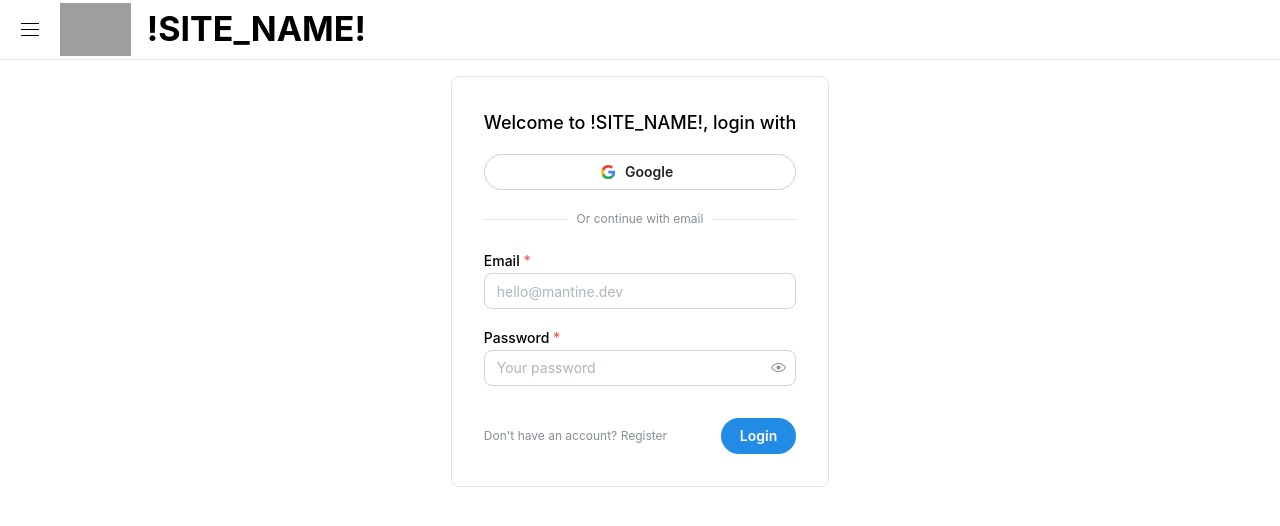
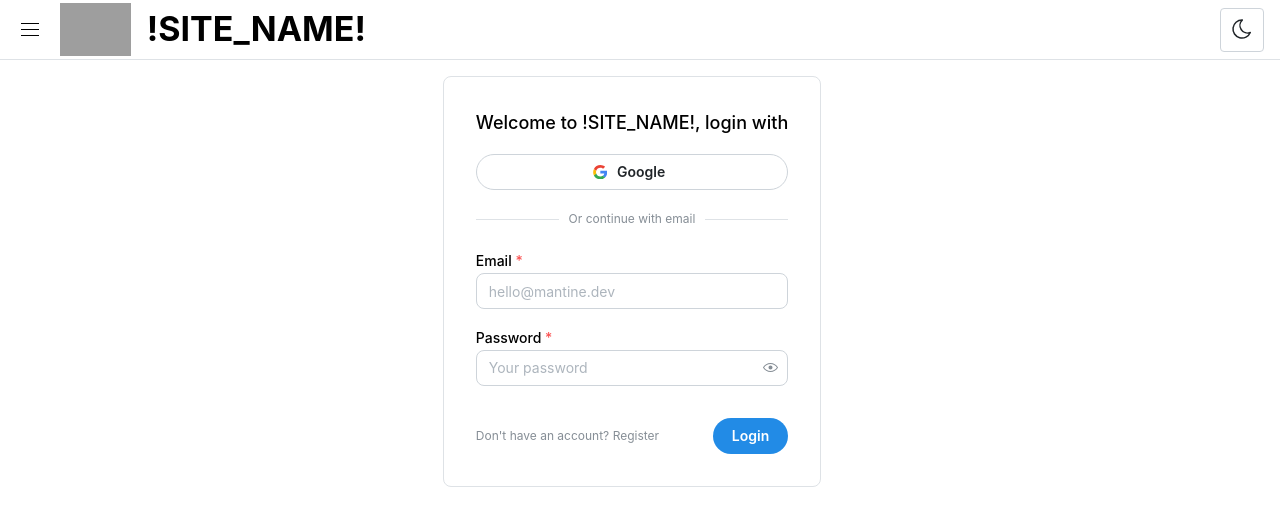
Before and after one commit to orireiter/working-hours, a React (Vite) app: page / in a window 1280 px wide. Shown: the top 526 px of the page. Built offline with nearby package versions, Linux system fonts and the light colour scheme; grey boxes are pictures that could not be loaded.

Commit message:
add dark light toggle

```diff
--- a/package.json
+++ b/package.json
@@ -13,6 +13,7 @@
     "@mantine/core": "^7.2.1",
     "@mantine/form": "^7.2.1",
     "@mantine/hooks": "^7.2.1",
+    "@tabler/icons-react": "^2.40.0",
     "react": "^18.2.0",
     "react-dom": "^18.2.0",
     "zustand": "^4.4.6"
--- a/src/App.tsx
+++ b/src/App.tsx
@@ -1,31 +1,19 @@
 import '@mantine/core/styles.css';
-import { MantineProvider } from '@mantine/core';
+import { MantineProvider, ColorSchemeScript } from '@mantine/core';
 
-
-import { useGeneralSettingStore } from './stores/generalSettings.store';
 import { Layout } from './components/layout/Layout';
 import { Login } from './pages/login/Login.page'
 
-
-import { useEffect } from 'react';
-import { ColorSchemeEnum } from './models/generalSettings.models';
-
 function App() {
-  const generalSettingsStore = useGeneralSettingStore();
-
-  useEffect(() => {
-    setTimeout(() => {
-      generalSettingsStore.setColorScheme(ColorSchemeEnum.DARK);
-      console.log(generalSettingsStore.colorScheme);
-    }, 3000);
-  }, []);
-
   return (
-    <MantineProvider defaultColorScheme={generalSettingsStore.colorScheme}>
-      <Layout>
-        <Login />
-      </Layout>
-    </ MantineProvider>
+    <>
+      <ColorSchemeScript defaultColorScheme="auto" />
+      <MantineProvider defaultColorScheme="auto">
+        <Layout>
+          <Login />
+        </Layout>
+      </ MantineProvider>
+    </>
   )
 }
 
--- a/src/components/layout/Layout.tsx
+++ b/src/components/layout/Layout.tsx
@@ -12,14 +12,15 @@ export function Layout(props: {children: JSX.Element} ) {
       <AppShell
         header={{ height: 60 }}
         navbar={{width: 300, breakpoint: 'sm', collapsed: {desktop: !isNavbarOpened, mobile: !isNavbarOpened}}}
-        padding="md">
+        padding="md"
+        zIndex={1}>
           <AppShell.Header>
             <Header isBurgerOpened={isNavbarOpened} toggleBurgerOpen={toggleNavbarOpen} />
           </AppShell.Header>
           <AppShell.Navbar p="md">
             <Navbar />
           </AppShell.Navbar>
-          <AppShell.Main>
+          <AppShell.Main pl={'0'}>
             {props.children}
           </AppShell.Main>
       </AppShell>
--- a/src/components/layout/components/Header.tsx
+++ b/src/components/layout/components/Header.tsx
@@ -1,14 +1,42 @@
-import { Group, Burger, Title, Image } from "@mantine/core"
+import { Group, Burger, Title, Image, ActionIcon, useMantineColorScheme, useComputedColorScheme, Container } from "@mantine/core"
+import { IconSun, IconMoon } from '@tabler/icons-react';
 
 import appIcon from '/icon.png';
 
 
+export function ActionToggle() {
+  const { setColorScheme } = useMantineColorScheme();
+  const computedColorScheme = useComputedColorScheme('light', { getInitialValueInEffect: true });
+
+  return (
+    <Group justify="center">
+      <ActionIcon
+        onClick={() => setColorScheme(computedColorScheme === 'light' ? 'dark' : 'light')}
+        variant="default"
+        size="xl"
+        aria-label="Toggle color scheme"
+      >
+        <Container lightHidden={true}>
+            <IconSun stroke={1.5} />
+        </Container>
+        <Container darkHidden={true}>
+            <IconMoon stroke={1.5} />
+        </Container>
+      </ActionIcon>
+    </Group>
+  );
+}
+
+
 export function Header(props: { toggleBurgerOpen: () => void, isBurgerOpened: boolean }) {
     return (
-        <Group h="100%" px="md">
-            <Burger opened={props.isBurgerOpened} onClick={props.toggleBurgerOpen} size="sm" />
-            <Image w="auto" fit="contain" h="90%" src={appIcon}/>
-            <Title>!SITE_NAME!</Title>
+        <Group h="100%" px="md" justify="space-between">
+            <Group h="100%">
+                <Burger opened={props.isBurgerOpened} onClick={props.toggleBurgerOpen} size="sm" />
+                <Image w="auto" fit="contain" h="90%" src={appIcon}/>
+                <Title>!SITE_NAME!</Title>
+            </Group>
+            <ActionToggle />
         </Group>
     )
 }
--- a/src/models/generalSettings.models.ts
+++ /dev/null
@@ -1,4 +0,0 @@
-export enum ColorSchemeEnum {
-    LIGHT = 'light',
-    DARK = 'dark'
-}
--- a/src/stores/generalSettings.store.ts
+++ /dev/null
@@ -1,15 +0,0 @@
-import { create, UseBoundStore, StoreApi } from 'zustand';
-
-import { ColorSchemeEnum } from '../models/generalSettings.models';
-
-interface GeneralSettingsStore {
-  colorScheme: ColorSchemeEnum,
-  setColorScheme: (newColorScheme: ColorSchemeEnum) => void
-}
-
-export const useGeneralSettingStore: UseBoundStore<StoreApi<GeneralSettingsStore>> = create((set) => ({
-  colorScheme: ColorSchemeEnum.LIGHT,
-  setColorScheme: (newColorScheme: ColorSchemeEnum) => {
-    set({colorScheme: newColorScheme})
-  },
-}))
```
Also changed, not shown: 1 other file (tests, documents, lock files or other folders).
